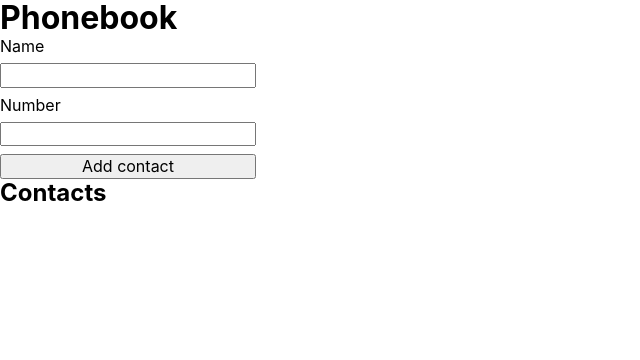
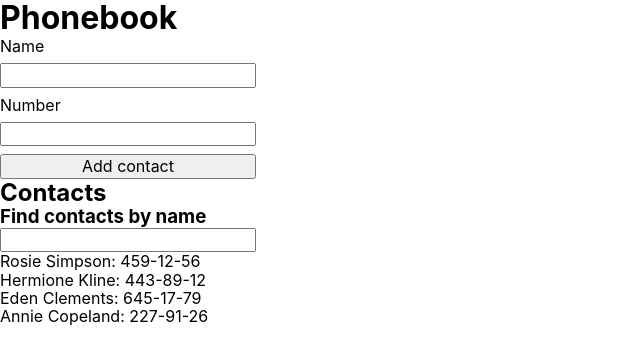
Before and after one commit to OlenaKovalenko/goit-react-hw-02-phonebook, a React (Create React App) app: page / in a window 1280 px wide. Shown: the top 360 px of the page, without its empty margins (0-640 px from the left). Built offline with nearby package versions, Linux system fonts and the light colour scheme.

Commit message:
Add filter

```diff
--- a/package.json
+++ b/package.json
@@ -14,7 +14,8 @@
     "react-dom": "^18.1.0",
     "react-scripts": "5.0.1",
     "styled-components": "^6.1.0",
-    "web-vitals": "^2.1.3"
+    "web-vitals": "^2.1.3",
+    "yup": "^1.3.2"
   },
   "scripts": {
     "start": "react-scripts start",
--- a/src/components/App.jsx
+++ b/src/components/App.jsx
@@ -3,12 +3,18 @@
 import { ContactForm } from './ContactForm/ContactForm';
 import { GlobalStyle } from './GlobalStyle';
 import { ContactList } from './ContactList/ContactList';
+import { Filter } from './Filter/Filter';
 
 
 export class App extends Component {
   state = {
-    contacts: [],
-    // filter: ''
+    contacts: [
+    {id: 'id-1', name: 'Rosie Simpson', number: '459-12-56'},
+    {id: 'id-2', name: 'Hermione Kline', number: '443-89-12'},
+    {id: 'id-3', name: 'Eden Clements', number: '645-17-79'},
+    {id: 'id-4', name: 'Annie Copeland', number: '227-91-26'},
+    ],
+    filter: ''
   }
 
   addContact = newContact => {
@@ -22,17 +28,26 @@
         contacts: [...prevState.contacts, contact]
       }
     })
+  }
 
+  changeFilter = e => {
+    this.setState({ filter: e.currentTarget.value });
   }
+
   render() {
+    const { contacts, filter } = this.state;
+    const normalizedFilter = filter.toLowerCase();
+
+    const visibleContacts = contacts.filter(item => item.name.toLowerCase().includes(normalizedFilter));
+
     return (
       <div>
       <h1>Phonebook</h1>
       <ContactForm onAdd={this.addContact}/>
 
       <h2>Contacts</h2>
-      {/* <Filter /> */}
-      <ContactList items={this.state.contacts} />
+      <Filter value={filter} onFind={this.changeFilter}/>
+      <ContactList items={visibleContacts} />
 
       <GlobalStyle />
     </div>
--- /dev/null
+++ b/src/components/Filter/Filter.js
@@ -0,0 +1,8 @@
+export const Filter = ({ value, onFind }) => {
+    return (
+        <>
+            <h3>Find contacts by name</h3>
+            <input type="text" name="name" value={value} required onChange={onFind}/>
+        </>
+    )
+}
```
Also changed, not shown: src/components/ContactForm/ContactForm.js (+20 -0 lines), 1 other file (tests, documents, lock files or other folders).
